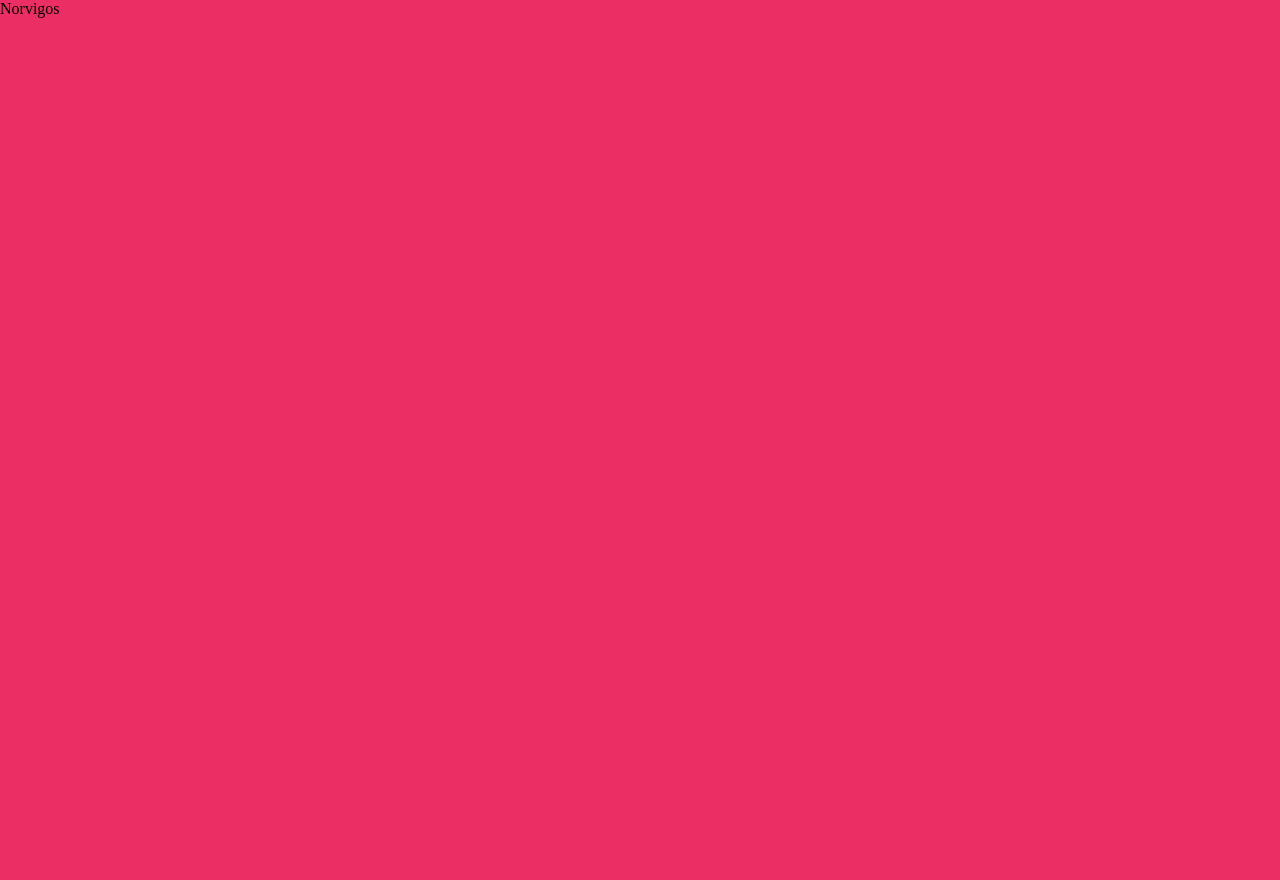
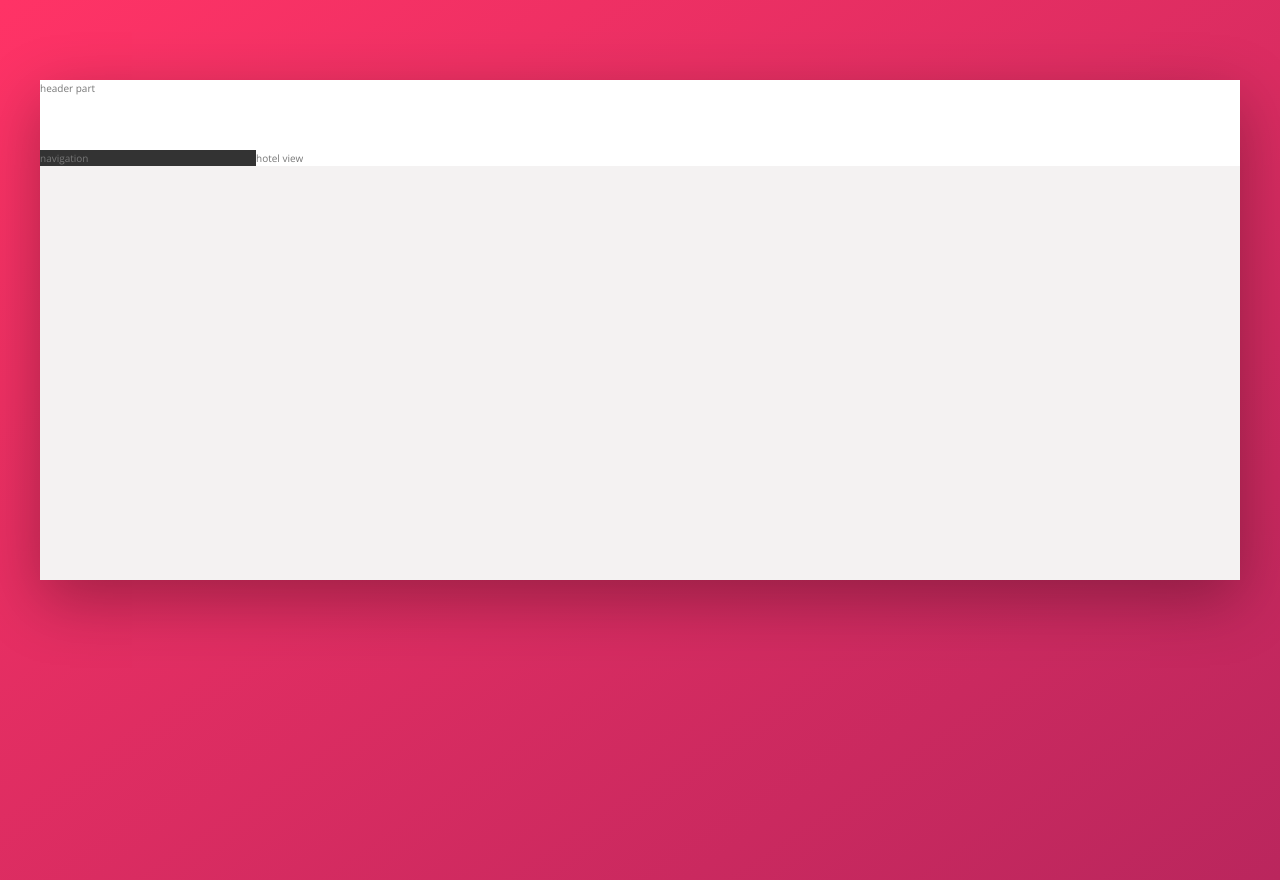
Before and after one commit to JohanKoivisto/norvigos, a website: page index.html in a window 1280 px wide. Before the commit the page ends 800 px from the top, so only its background shows below. Drawn offline with nearby package versions, Linux system fonts and the light colour scheme.

Commit message:
overall layout

```diff
--- a/index.html
+++ b/index.html
@@ -11,6 +11,18 @@
         <title>Norvigos &mdash; Norwegian hotels</title>
     </head>
     <body>
-        Norvigos
+        <div class="container">
+            <div class="header">
+                header part
+            </div>
+            <div class="content">
+                <nav class="sidebar">
+                    navigation
+                </nav>
+                <main class="hotel-view">
+                    hotel view
+                </main>
+            </div>
+        </div>
     </body>
 </html>
--- a/sass/_base.scss
+++ b/sass/_base.scss
@@ -16,22 +16,52 @@
 
 */
 
+:root {
+  --color-primary: #eb2f64;
+  --color-primary-light: #ff3366;
+  --color-primary-dark: #ba265d;
+
+  --color-grey-light-1: #faf9f9;
+  --color-grey-light-2: #f4f2f2;
+  --color-grey-light-3: #f0eeee;
+  --color-grey-light-4: #ccc;
+
+  --color-grey-dark-1: #333;
+  --color-grey-dark-2: #777;
+  --color-grey-dark-3: #999;
+
+  --shadow-dark: 0 2rem 6rem rgba(0,0,0,.3);
+}
+
+// RESETS
 * {
-    margin: 0;
-    padding: 0;
+  margin: 0;
+  padding: 0;
 }
 
 *,
 *::before,
 *::after {
-    box-sizing: inherit;
+  box-sizing: inherit;
 }
 
 html {
-    box-sizing: border-box;
-    font-size: 62.5%; // 1 rem = 10px | 10px / 16px = 62.5%
+  box-sizing: border-box;
+  font-size: 62.5%; // 1 rem = 10px | 10px / 16px = 62.5%
 }
 
 body {
-    background-color: #eb2f64;
+  font-family: "Open sans", sans-serif;
+  font-weight: 400;
+  line-height: 1.6;
+  color: var(--color-grey-dark-2);
+  background-image: linear-gradient(
+    to right bottom,
+    var(--color-primary-light),
+    var(--color-primary-dark)
+  );
+  background-size: cover;
+  background-repeat: no-repeat;
+
+  min-height: 100vh;
 }
--- a/sass/_layout.scss
+++ b/sass/_layout.scss
@@ -0,0 +1,28 @@
+.container {
+  max-width: 120rem;
+  margin: 8rem auto;
+  background-color: var(--color-grey-light-2);
+  box-shadow: var(--shadow-dark);
+
+  min-height: 50rem;
+}
+
+.header {
+    height: 7rem;
+    background-color: #fff;
+    border-bottom: var(--color-grey-light-2);
+}
+
+.content {
+    display: flex;
+}
+
+.sidebar {
+    background-color: var(--color-grey-dark-1);
+    flex: 0 0 18%
+}
+
+.hotel-view {
+    background-color: #fff;
+    flex: 1;
+}
```
Also changed, not shown: css/style.css.
